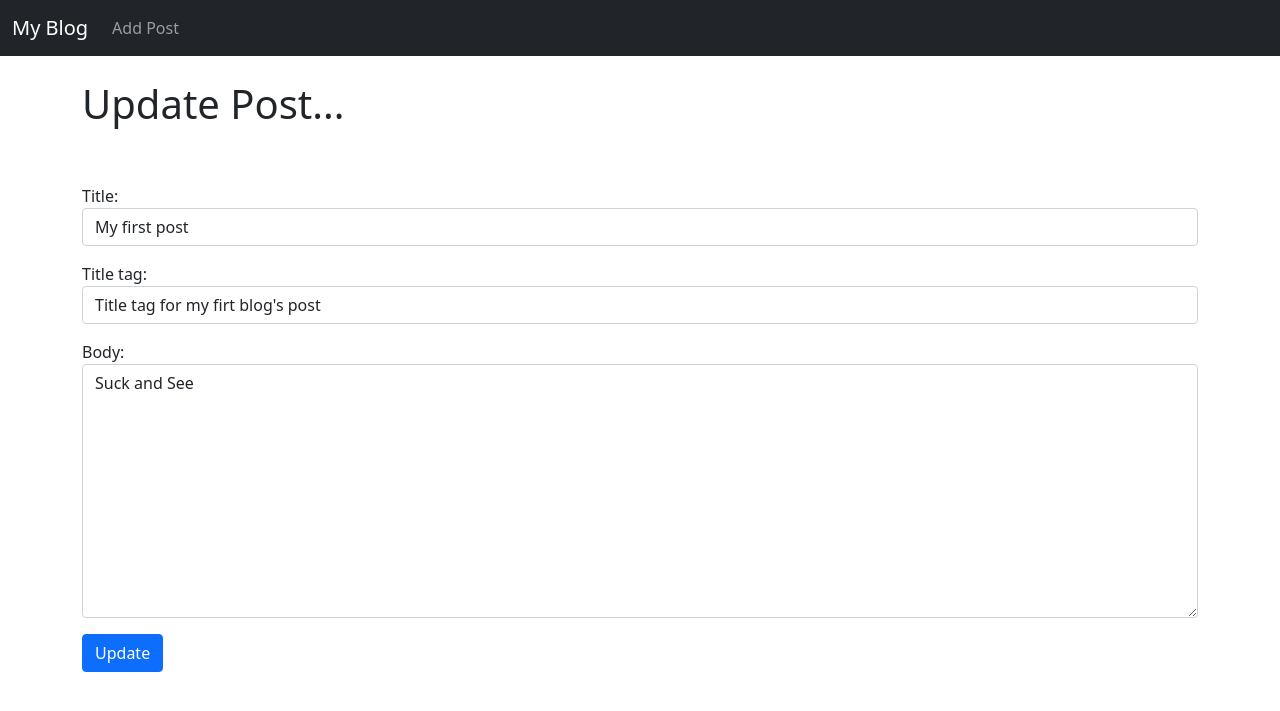
After one commit to Candykiller16/simpleBlog, a Django app: page /article/edit/1 in a window 1280 px wide. The commit adds this page. Shown: the top 711 px of the page. Run offline with Django 4.2, Linux system fonts and the light colour scheme; data comes from the database, SQL or seed files in the repository; both versions use the stored data as it was after the commit.

Commit message:
Added functional for Updating Post

```diff
--- a/blog/forms.py
+++ b/blog/forms.py
@@ -15,3 +15,17 @@ class PostForm(forms.ModelForm): # Форма для заполения Add Post
             'author': forms.Select(attrs={'class': 'form-control'}), #для автора необходим выбор в нашей форме
             'body': forms.Textarea(attrs={'class': 'form-control'}), # Т.к. текст поста это большая область для ввода, то исп. Textarea
         }
+
+class EditForm(forms.ModelForm): # Форма для заполения Update Post. ModelForm позволяет создать поля заполнения для нашей модели
+    class Meta:
+        model = Post
+        fields = ('title', 'title_tag', 'body')
+
+        widgets = {
+            'title': forms.TextInput(attrs={'class':'form-control'}),
+            # {'class':'form-control'} для связи стиля формы Bootstrap с нашей, т.е. это CSS стиль для input
+            # Также в attrs можно прописать 'placeholder': 'This is Title PlaceHoleder stuff', т.е. это текст, который
+            # исчезает при клике на поле для заполнения
+            'title_tag': forms.TextInput(attrs={'class': 'form-control'}), # TextInput для ввода текста
+            'body': forms.Textarea(attrs={'class': 'form-control'}), # Т.к. текст поста это большая область для ввода, то исп. Textarea
+        }
--- a/blog/templates/article_details.html
+++ b/blog/templates/article_details.html
@@ -5,7 +5,9 @@
 {% block content %}
 
 <h1>{{ post.title }}</h1> <!-- Цикл for здесь не исп. т.к. мы исп. view DetaiView, а на главной страницы список из постов ListView -->
-<small> By: {{post.author.first_name}} {{post.author.last_name}} </small> <br/>
+    <small> By: {{post.author.first_name}} {{post.author.last_name}} -
+        <a href="{% url 'update_post' post.pk %}">(Edit)</a>
+    </small> <br/>
 <hr>
 <br/>
 {{post.body}}
--- a/blog/templates/home.html
+++ b/blog/templates/home.html
@@ -5,7 +5,8 @@
 <h1>Post</h1>
 {% for post in object_list %} <!--цикл для отображения всех записей из QuerySet(запроса в БД) -->
     <ul><a href='{% url "article_detail" post.pk %}'>{{ post.title }}</a> - {{ post.author.first_name }} <!-- обащение по url через name -->
-     {{ post.author.last_name }}<br> <!--first_name, last_name, email это столбцы БД admin -->
+     {{ post.author.last_name }}<!--first_name, last_name, email это столбцы БД admin -->
+     - <small><a href="{% url 'update_post' post.pk %}">(Edit)</a></small><br> <!--Ссылка для редактирования поста -->
     {{ post.body }}</ul>
     <br>
 {% endfor %}
--- /dev/null
+++ b/blog/templates/update_post.html
@@ -0,0 +1,14 @@
+{% extends 'base.html' %} <!-- наследование от 'base.html' -->
+{% block title %}Edit Blog Post{% endblock %}
+{% block content %}
+
+<h1>Update Post...</h1>
+<br/><br/>
+<div class="mb-3">
+    <form method="POST">
+        {% csrf_token %}
+        {{ form.as_p}} <!-- каждая форма в для заполнения будет как тэг <p>-->
+        <button class="btn btn-primary">Update</button>
+</div>
+
+{% endblock %}
--- a/blog/urls.py
+++ b/blog/urls.py
@@ -1,9 +1,10 @@
 from django.urls import path
 
-from .views import HomeView, ArticleDetailView, AddPostView
+from .views import HomeView, ArticleDetailView, AddPostView, UpdatePostView
 
 urlpatterns = [
     path('', HomeView.as_view(), name="home"),
     path('article/<int:pk>', ArticleDetailView.as_view(), name='article_detail'), # <int:pk это обращение через id поста
     path('add_post/', AddPostView.as_view(), name='add_post'),
+    path('article/edit/<int:pk>', UpdatePostView.as_view(), name='update_post'),
 ]
--- a/blog/views.py
+++ b/blog/views.py
@@ -1,13 +1,14 @@
 from django.shortcuts import render
-from django.views.generic import ListView, DetailView, CreateView
+from django.views.generic import ListView, DetailView, CreateView, UpdateView
 # ListView встроенный класс в django, позволяющий просматривать все записи в нашем посте, т.е. делается QuerySet в БД
 # для отображения всех записей из таблицы, а DetailView для просмотра только одной записи из одной таблицы
 # ListView  - all Posts on our page
 # Detail View - one Post on our page
 # CreateView = creates things
+# UpdateView - update things
 from .models import Post
 
-from .forms import PostForm
+from .forms import PostForm, EditForm
 
 # def home(request):
 #     return render(request, 'home.html', {})
@@ -26,3 +27,9 @@ class AddPostView(CreateView):
     template_name = 'add_post.html'
    #fields = '__all__' # если ходим все поля заполнять при добавлении поста
     #fields = ('title', 'body') # для заполнения только определенных полей при добавлении поста
+
+class UpdatePostView(UpdateView):
+    model = Post
+    form_class = EditForm
+    template_name = 'update_post.html'
+    # Нельзя использовать form_class и fields одновременно.
```
Also changed, not shown: README.md, db.sqlite3.
